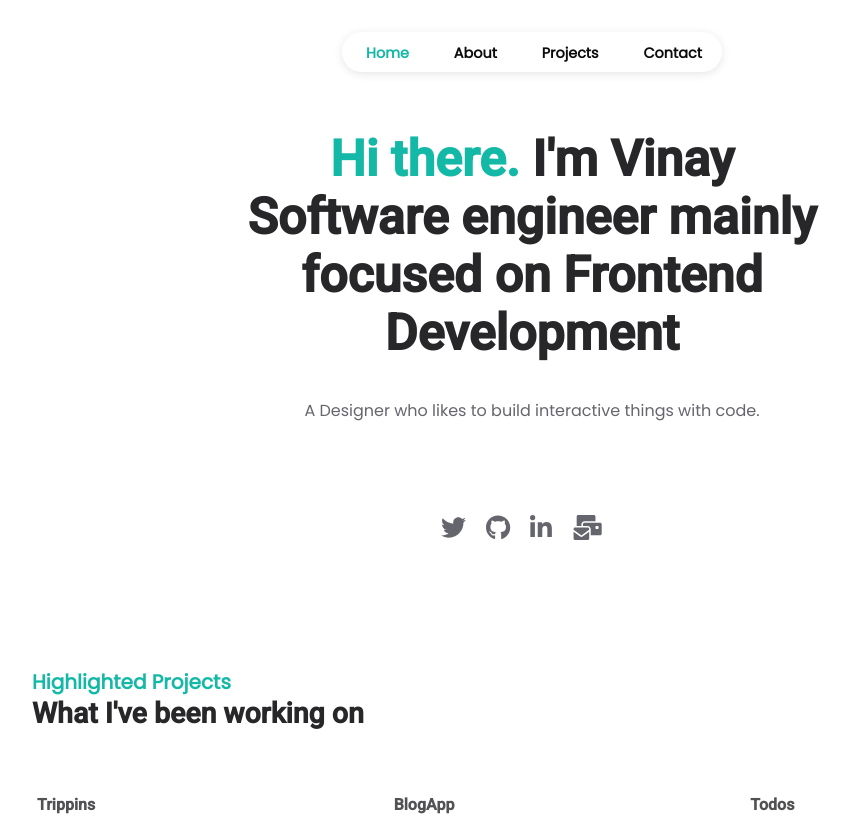
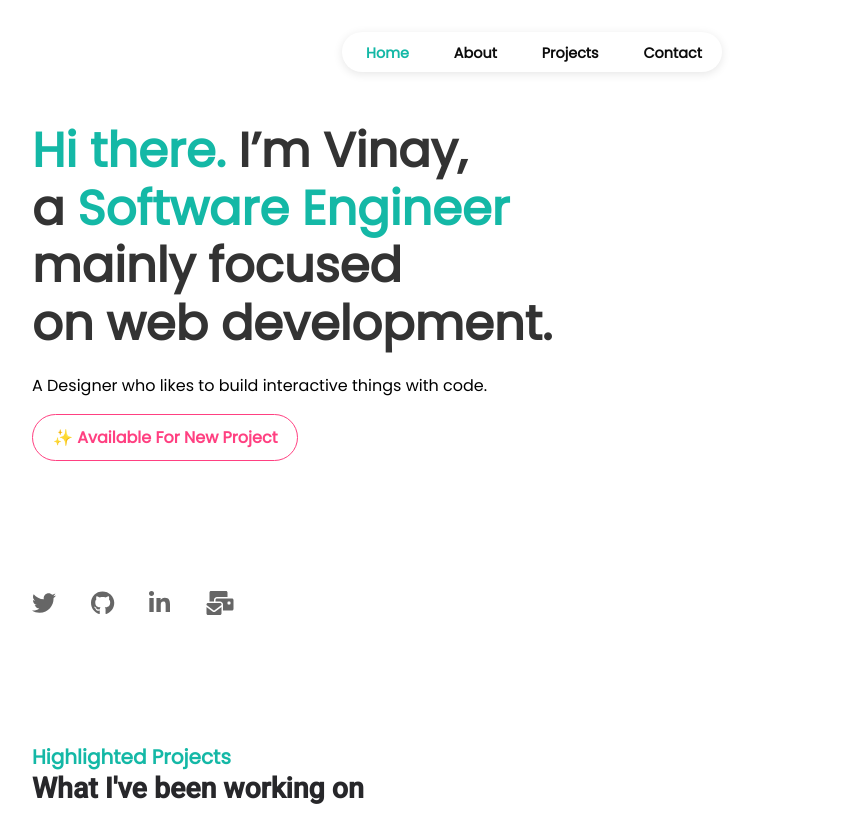
Before and after one commit to bllamond/portfolio, a React (Create React App) app: page / in a window 1280 px wide. Shown: the top 816 px of the page, without its empty margins (108-957 px from the left). Built offline with nearby package versions, Linux system fonts and the light colour scheme; the HTML template or start-up script is replaced by a standard one.

Commit message:
final update

```diff
--- a/package.json
+++ b/package.json
@@ -12,6 +12,7 @@
 		"@testing-library/jest-dom": "^5.16.5",
 		"@testing-library/react": "^13.4.0",
 		"@testing-library/user-event": "^13.5.0",
+		"framer-motion": "^11.11.17",
 		"react": "^18.2.0",
 		"react-dom": "^18.2.0",
 		"react-ga4": "^2.1.0",
--- a/src/pages/homepage.jsx
+++ b/src/pages/homepage.jsx
@@ -1,5 +1,5 @@
-import React, { useState, useEffect } from "react";
-
+import React from "react";
+import { motion } from "framer-motion";
 import { faMailBulk } from "@fortawesome/free-solid-svg-icons";
 import { FontAwesomeIcon } from "@fortawesome/react-fontawesome";
 import {
@@ -8,86 +8,45 @@ import {
 	faLinkedinIn,
 } from "@fortawesome/free-brands-svg-icons";
 
-import Logo from "../components/common/logo";
+import NavBar from "../components/common/navBar";
+import "./styles/homepage.css";
+import AllProjects from "../components/projects/allProjects";
 import Footer from "../components/common/footer";
-import NavBar from "../components/common/navBar";
-import AllProjects from "../components/projects/allProjects";
-
-import "./styles/homepage.css";
 
 const Homepage = () => {
-	// const [stayLogo, setStayLogo] = useState(false);
-	// const [logoSize, setLogoSize] = useState(160);
-	// const [oldLogoSize, setOldLogoSize] = useState(160);
-
-	useEffect(() => {
-		window.scrollTo(0, 0);
-	}, []);
-
-	const [logoSize, setLogoSize] = useState(120);
-	const [stayLogo, setStayLogo] = useState(false);
-
-	useEffect(() => {
-		const handleScroll = () => {
-			const scroll = window.pageYOffset;
-
-			if (scroll === 0) {
-				setLogoSize(120);
-				setStayLogo(false);
-				return;
-			}
-
-			const newLogoSize = 120 - (scroll * 4) / 20;
-
-			if (newLogoSize > 80) {
-				setLogoSize(newLogoSize);
-				setStayLogo(false);
-			} else {
-				setLogoSize(70);
-				setStayLogo(true);
-			}
-		};
-
-		window.addEventListener("scroll", handleScroll);
-		return () => window.removeEventListener("scroll", handleScroll);
-	}, []);
-
-	const logoStyle = {
-		display: "flex",
-		position: stayLogo ? "fixed" : "relative",
-		top: stayLogo ? "3vh" : "auto",
-		zIndex: 999,
-		border: stayLogo ? "1px solid white" : "none",
-		borderRadius: stayLogo ? "50%" : "none",
-		boxShadow: stayLogo ? "0px 4px 10px rgba(0, 0, 0, 0.25)" : "none",
-	};
-
 	return (
 		<>
 			<div className="page-content">
 				<NavBar active="home" />
 				<div className="content-wrapper">
 					<div className="homepage-container">
-						<div className="homepage-first-area">
-							{/* <div className="homepage-logo-container">
-								<div style={logoStyle}>
-									<Logo width={logoSize} link={false} />
-								</div>
-							</div> */}
-							<div className="homepage-first-area-left-side">
-								<div className="title homepage-title">
-									<span className="different">Hi there.</span>{" "}
-									I'm Vinay
+						<motion.div
+							className="intro-section"
+							initial={{ opacity: 0, y: 20 }}
+							animate={{ opacity: 1, y: 0 }}
+							transition={{ duration: 0.8 }}
+						>
+							<h1 className="intro-title">
+								<span className="highlight-text">Hi there.</span> I’m{" "}
+								<span className="name-highlight ">Vinay</span>,
 								<br />
-									Software engineer mainly focused on Frontend
-									Development
-								</div>
+								a <span className="highlight-text">Software Engineer</span> mainly focused {" "}
+								<br />
+								<span className="">on web development.</span>
+							</h1>
 
-								<div className="subtitle homepage-subtitle">
-									{
-										"A Designer who likes to build interactive things with code."
-									}
-								</div>
+							<p className="intro-subtitle">
+								A Designer who likes to build interactive things with code.
+							</p>
+
+							<motion.a
+								href={`mailto:${"vinaymalik1729@gmail.com"}`}
+								className="availability-button"
+								whileHover={{ scale: 1.05 }}
+								whileTap={{ scale: 0.95 }}
+							>
+								✨ Available For New Project
+							</motion.a>
 
 							<div className="homepage-socials">
 								<a
@@ -111,9 +70,7 @@ const Homepage = () => {
 									/>
 								</a>
 								<a
-										href={
-											"https://in.linkedin.com/in/vinaymalik18"
-										}
+									href={"https://in.linkedin.com/in/vinaymalik18"}
 									target="_blank"
 									rel="noreferrer"
 								>
@@ -133,21 +90,8 @@ const Homepage = () => {
 									/>
 								</a>
 							</div>
+						</motion.div>
 					</div>
-
-							{/* <div className="homepage-first-area-right-side">
-								<div className="homepage-image-container">
-									<div className="homepage-image-wrapper">
-										<img
-											src="temp3.jpg"
-											alt="about"
-											className="homepage-image"
-										/>
-									</div>
-								</div>
-							</div> */}
-						</div>
-
 					<div className="homepage-projects">
 							<AllProjects />
 						</div>
@@ -157,7 +101,6 @@ const Homepage = () => {
 						</div>
 				</div>
 			</div>
-			</div>
 		</>
 	);
 };
--- a/src/pages/styles/homepage.css
+++ b/src/pages/styles/homepage.css
@@ -155,3 +155,67 @@
 		margin-right: -25px;
 	}
 }
+
+
+
+.highlight-text {
+	color: #14b8a6;
+}
+
+.page-content {
+	/* display: flex; */
+	/* justify-content: center; */
+	/* align-items: center; */
+	min-height: 100vh;
+	padding: 0 10px;
+	background-color: #fff;
+}
+
+
+.intro-section {
+	text-align: left;
+	max-width: 600px;
+	/* margin: auto; */
+}
+
+.intro-title {
+	font-size: 3rem;
+	line-height: 1.2;
+	color: #333;
+	font-weight: 700;
+	margin-bottom: 20px;
+}
+
+.availability-button {
+	display: inline-block;
+	padding: 10px 20px;
+	font-size: 1rem;
+	color: #ff4081;
+	border: 1px solid #ff4081;
+	border-radius: 25px;
+	text-decoration: none;
+	font-weight: 600;
+	margin-bottom: 20px;
+}
+
+.availability-button:hover {
+	background-color: #ff4081;
+	color: #fff;
+	transition: 0.3s;
+}
+
+.homepage-socials {
+	display: flex;
+	gap: 15px;
+	margin-top: 20px;
+}
+
+.homepage-social-icon {
+	font-size: 1.5rem;
+	color: #666;
+	transition: color 0.3s;
+}
+
+.homepage-social-icon:hover {
+	color: #ff4081;
+}
```
Also changed, not shown: 1 other file (tests, documents, lock files or other folders). Lines whose indentation alone changed are shown as unchanged.
